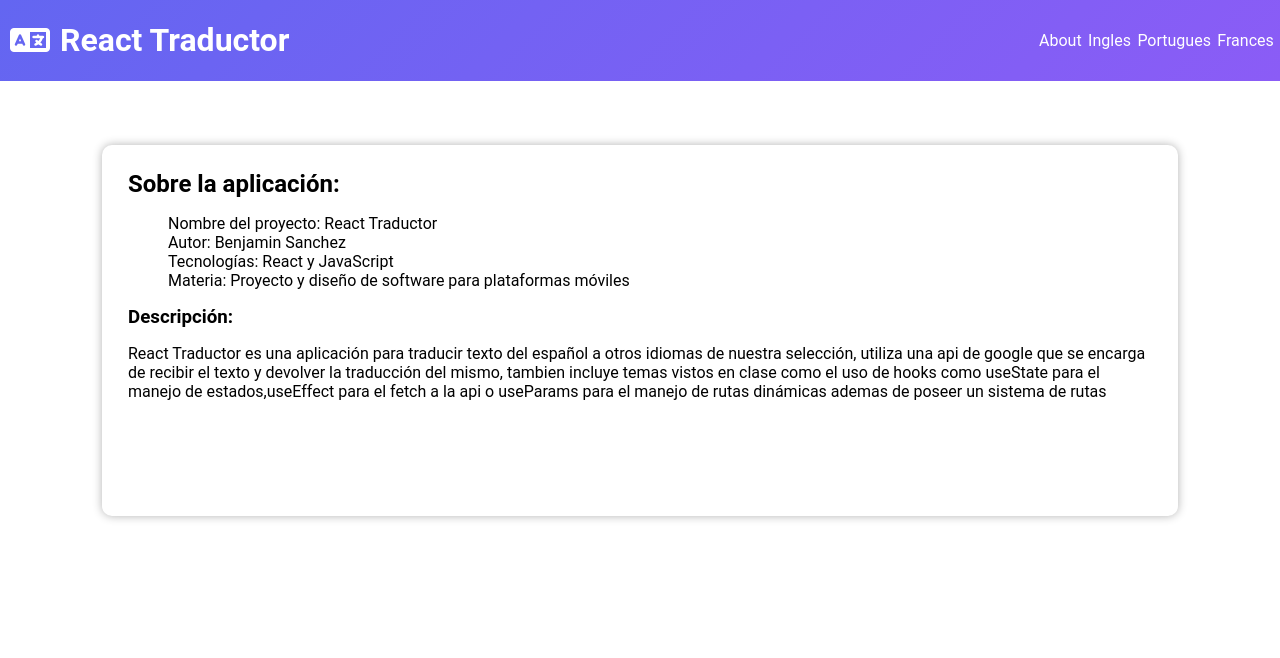
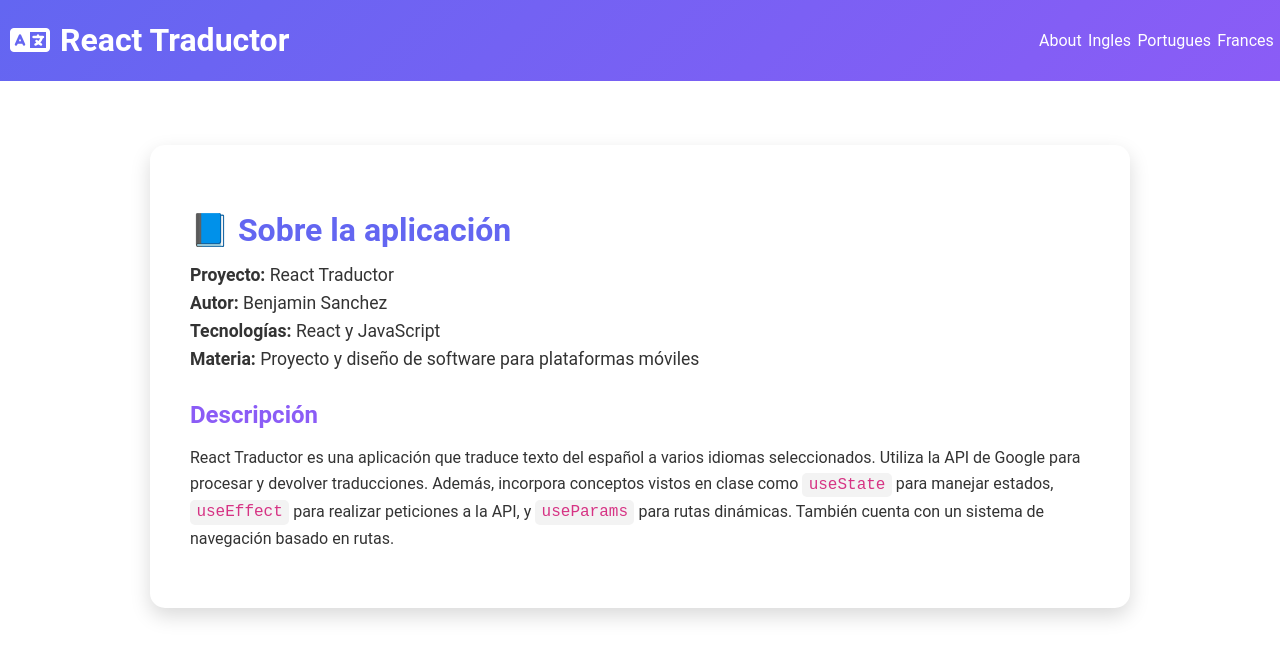
Before and after one commit to benjaminnsanchez/ReactTraductor, a React (Vite) app: page / in a window 1280 px wide. Shown: the top 658 px of the page. Built offline with nearby package versions, Linux system fonts and the light colour scheme.

Commit message:
3 commit

```diff
--- a/componentes/about.jsx
+++ b/componentes/about.jsx
@@ -1,21 +1,19 @@
-function About(){
-    return(
-        <>
-        <div className="cont-about">
-            <h2>Sobre la aplicación:</h2>
-            <div>
-                <ul>
-                    <li>Nombre del proyecto: React Traductor</li>
-                    <li>Autor: Benjamin Sanchez</li>
-                    <li>Tecnologías: React y JavaScript</li>
-                    <li>Materia: Proyecto y diseño de software para plataformas móviles</li>
-                </ul>
-                <h3>Descripción:</h3>
-                <p>React Traductor es una aplicación para traducir texto del español a otros idiomas de nuestra selección, utiliza una api de google que se encarga de recibir el texto y devolver la traducción del mismo, tambien incluye temas vistos en clase como el uso de hooks como useState para el manejo de estados,useEffect para el fetch a la api  o useParams para el manejo de rutas dinámicas ademas de poseer un sistema de rutas</p>
-            </div>
-        </div>
+function About() {
+  return (
+    <section className="about-container">
+      <h2>📘 Sobre la aplicación</h2>
+      <ul className="about-details">
+        <li><strong> Proyecto:</strong> React Traductor</li>
+        <li><strong> Autor:</strong> Benjamin Sanchez</li>
+        <li><strong> Tecnologías:</strong> React y JavaScript</li>
+        <li><strong> Materia:</strong> Proyecto y diseño de software para plataformas móviles</li>
+      </ul>
+      <h3> Descripción</h3>
+      <p>
+        React Traductor es una aplicación que traduce texto del español a varios idiomas seleccionados. Utiliza la API de Google para procesar y devolver traducciones. Además, incorpora conceptos vistos en clase como <code>useState</code> para manejar estados, <code>useEffect</code> para realizar peticiones a la API, y <code>useParams</code> para rutas dinámicas. También cuenta con un sistema de navegación basado en rutas.
+      </p>
+    </section>
+  );
+}
 
-        </>
-    )
-}
-export default About
+export default About;
--- a/src/App.css
+++ b/src/App.css
@@ -30,23 +30,57 @@ body{
    margin: 0;
 }
 /* About */
-.cont-about{
+/* About Section */
+.about-container {
+  background-color: #ffffff;
+  width: 80vw;
+  max-width: 900px;
+  margin: 5% auto;
+  padding: 2.5rem;
+  border-radius: 15px;
+  box-shadow: 0 8px 20px rgba(0, 0, 0, 0.15);
+  font-family: 'Roboto', sans-serif;
+  color: #333;
+}
 
-    background-color: rgb(255, 255, 255);
-    width: 80vw;
-    height: 40vh;
-    margin: auto;
-    padding: 2%;
-    margin-top: 5%;
-    border-radius: 10px;
-    box-shadow: 0 0 10px rgba(0, 0, 0, 0.3);
+.about-container h2 {
+  font-size: 2rem;
+  margin-bottom: 1rem;
+  color: #6366f1;
 }
-.cont-about h2,.cont-about h3{
-    margin: 0;
+
+.about-container h3 {
+  font-size: 1.5rem;
+  margin-top: 2rem;
+  margin-bottom: 1rem;
+  color: #8b5cf6;
 }
-.cont-about ul li{
-list-style: none;
+
+.about-details {
+  list-style: none;
+  padding: 0;
+  margin: 0;
 }
+
+.about-details li {
+  margin-bottom: 0.5rem;
+  font-size: 1.1rem;
+}
+
+.about-container p {
+  font-size: 1rem;
+  line-height: 1.6;
+  margin-top: 1rem;
+}
+
+.about-container code {
+  background-color: #f3f3f3;
+  padding: 0.2rem 0.4rem;
+  border-radius: 5px;
+  font-family: 'Courier New', Courier, monospace;
+  color: #d63384;
+}
+
 /* IDIOMAS */
 .cont-inputs{
 
```
